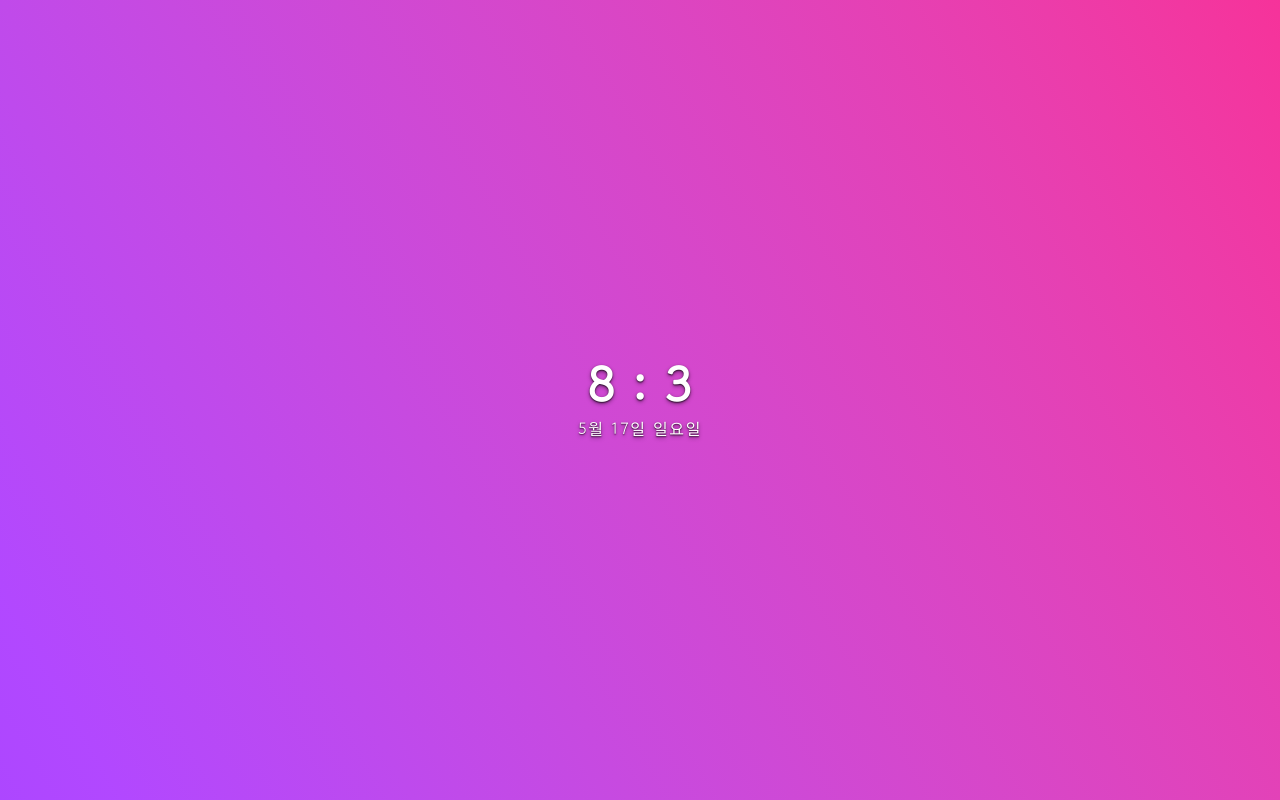
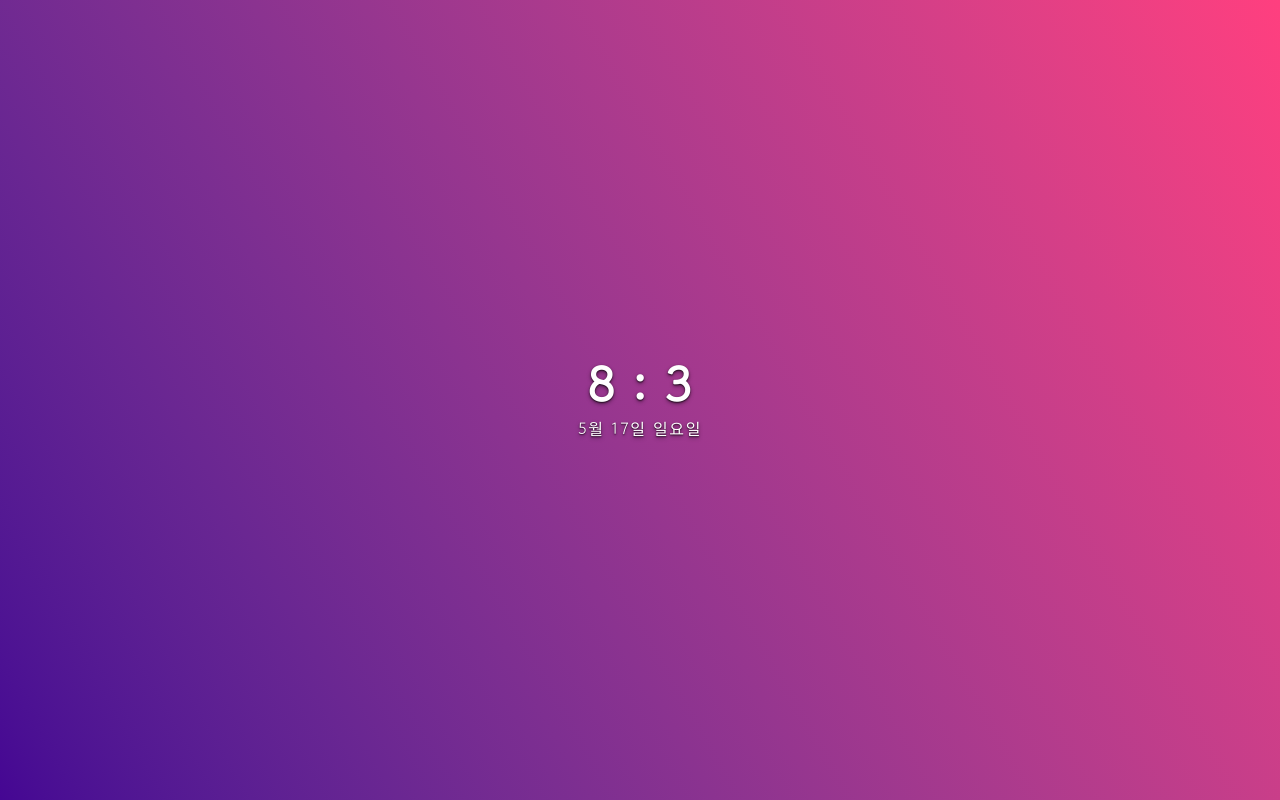
Before and after one commit to aphyrince/chrome_start_page_extention, a React (Vite) app: page / in a window 1280 px wide. Built offline with nearby package versions, Linux system fonts and the light colour scheme.

Commit message:
theme 컬러 변수화

```diff
--- a/src/app/App.tsx
+++ b/src/app/App.tsx
@@ -2,7 +2,7 @@ import Clock from "../components/Clock";
 
 const App = () => {
     return (
-        <div className="flex flex-col justify-center w-full h-dvh bg-linear-60 from-purple-500 to-pink-500">
+        <div className="flex flex-col justify-center w-full h-dvh bg-linear-60 from-dominant to-accent">
             <Clock />
         </div>
     );
--- a/src/index.css
+++ b/src/index.css
@@ -5,3 +5,10 @@
     font-weight: 400;
     font-style: normal;
 }
+
+@theme {
+    --color-dominant: #450693;
+    --color-surface: #8c00ff;
+    --color-accent: #ff3f7f;
+    --color-sub-accent: #ffc400;
+}
```
